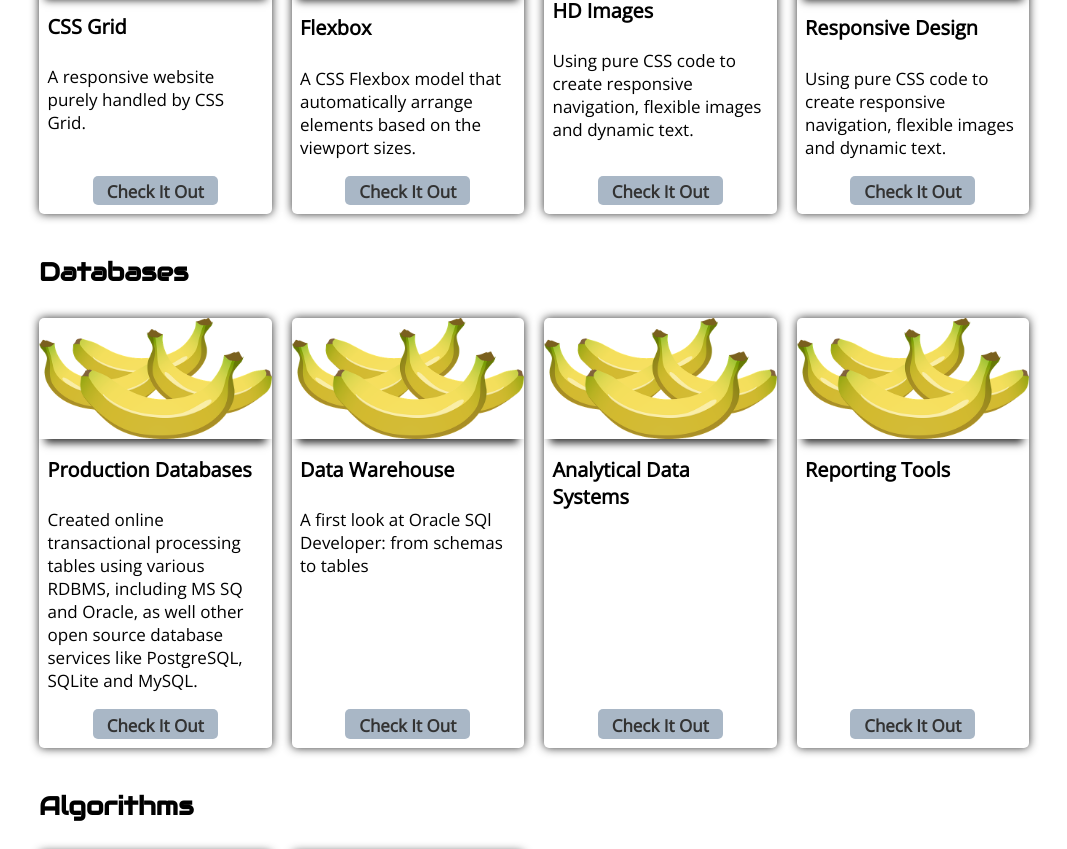
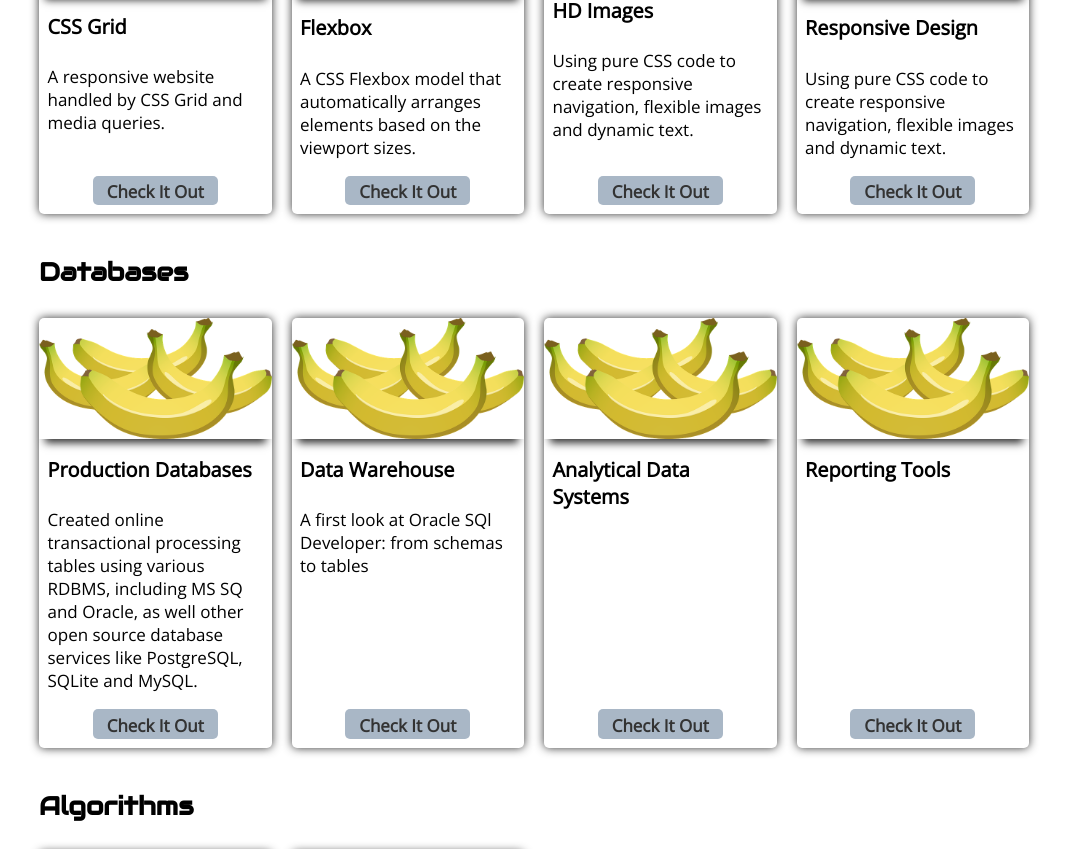
Before and after one commit to phmaa/phmaa.github.io, a plain HTML site: page index.html in a window 1280 px wide. Shown: the part 1083-1932 px from the top of the page, without its empty margins (106-1173 px from the left). Drawn offline with nearby package versions, Linux system fonts and the light colour scheme.

Commit message:
grid content

```diff
--- a/index.html
+++ b/index.html
@@ -32,14 +32,14 @@
           <div>
               <img src="images/food_guru-350.jpg" width="597" height="350" alt="Banana">
                 <h3>CSS Grid</h3>
-                <p>A responsive website purely handled by CSS Grid.</p>
+                <p>A responsive website handled by CSS Grid and media queries.</p>
                 <a href="project-grid/index.html" class="button">Check It Out</a>
           </div>
 
           <div>
               <img src="images/flex-350.jpg" width="590" height="350" alt="Flexbox">
               <h3>Flexbox</h3>
-              <p>A CSS Flexbox model that automatically arrange elements based on the viewport sizes.</p>
+              <p>A CSS Flexbox model that automatically arranges elements based on the viewport sizes.</p>
               <a href="project-flex/index.html" class="button">Check It Out</a>
           </div>
 
```
